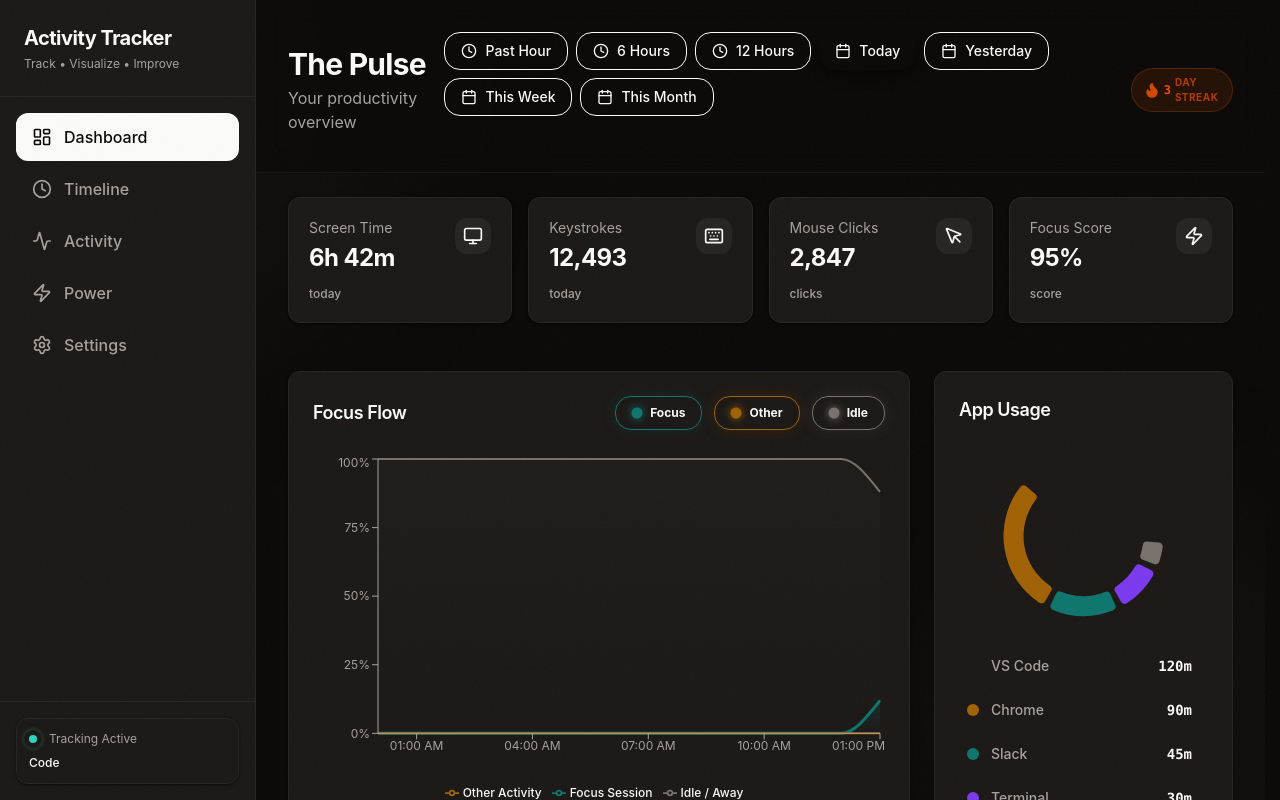
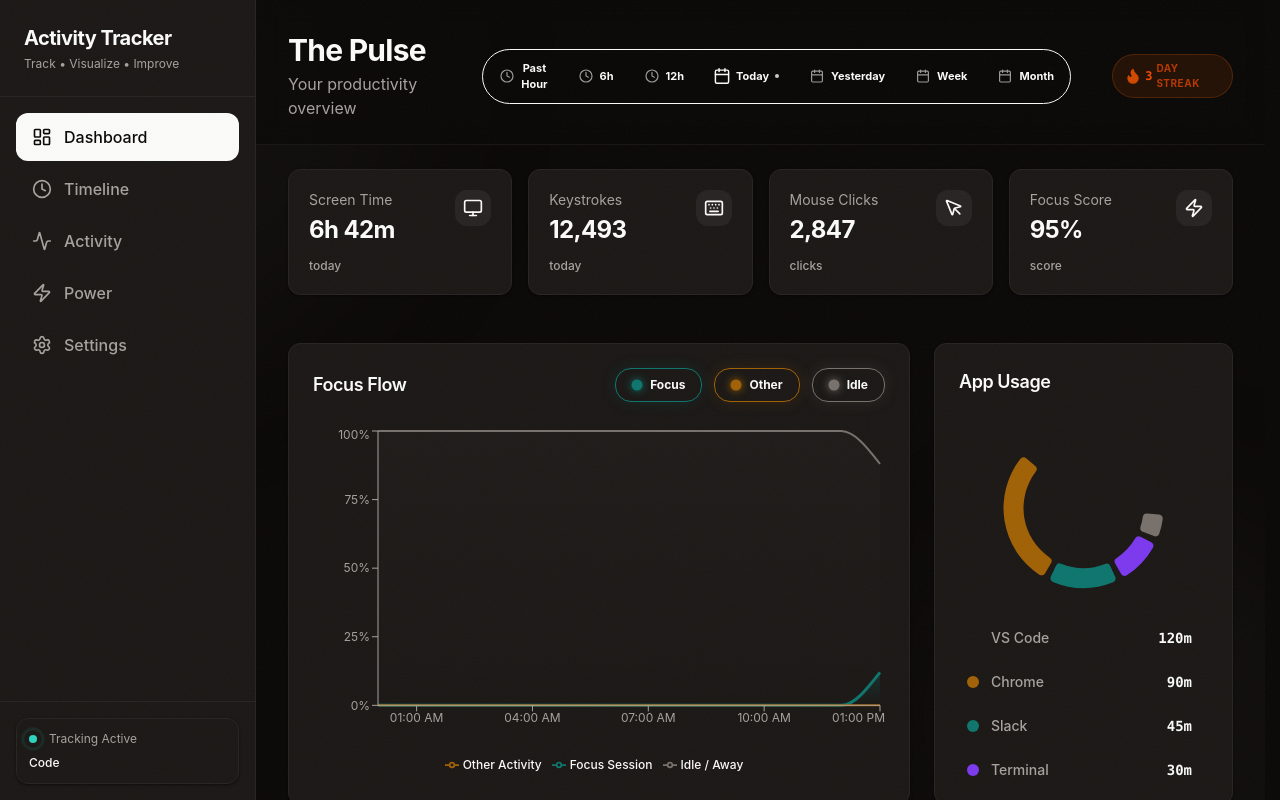
Before and after one commit to unfoldingdimensions/Activity_Tracker, a React (Vite) app: page / in a window 1280 px wide. Built offline with nearby package versions, Linux system fonts and the light colour scheme.

Commit message:
feat: implement dashboard time range filters and update timeline

```diff
--- a/src/components/dashboard/TimeRangeFilter.tsx
+++ b/src/components/dashboard/TimeRangeFilter.tsx
@@ -1,5 +1,7 @@
 import React from 'react';
 import { Calendar, Clock } from 'lucide-react';
+import { motion } from 'framer-motion';
+
 
 export type TimeRange =
     | 'past_hour'
@@ -17,33 +19,52 @@ interface TimeRangeFilterProps {
 
 const RANGES: { value: TimeRange; label: string; icon: React.ReactNode }[] = [
     { value: 'past_hour', label: 'Past Hour', icon: <Clock className="w-4 h-4" /> },
-    { value: 'past_6h', label: '6 Hours', icon: <Clock className="w-4 h-4" /> },
-    { value: 'past_12h', label: '12 Hours', icon: <Clock className="w-4 h-4" /> },
+    { value: 'past_6h', label: '6h', icon: <Clock className="w-4 h-4" /> },
+    { value: 'past_12h', label: '12h', icon: <Clock className="w-4 h-4" /> },
     { value: 'today', label: 'Today', icon: <Calendar className="w-4 h-4" /> },
     { value: 'yesterday', label: 'Yesterday', icon: <Calendar className="w-4 h-4" /> },
-    { value: 'this_week', label: 'This Week', icon: <Calendar className="w-4 h-4" /> },
-    { value: 'this_month', label: 'This Month', icon: <Calendar className="w-4 h-4" /> },
+    { value: 'this_week', label: 'Week', icon: <Calendar className="w-4 h-4" /> },
+    { value: 'this_month', label: 'Month', icon: <Calendar className="w-4 h-4" /> },
 ];
 
 export const TimeRangeFilter: React.FC<TimeRangeFilterProps> = ({ value, onChange }) => {
     return (
-        <div className="flex flex-wrap gap-2 mb-8">
-            {RANGES.map((range) => (
+        <div className="flex items-center gap-1.5 p-1 rounded-full bg-secondary/30 border border-border/40 backdrop-blur-md">
+            {RANGES.map((range) => {
+                const isActive = value === range.value;
+                return (
                     <button
                         key={range.value}
                         onClick={() => onChange(range.value)}
                         className={`
-                        flex items-center gap-2 px-4 py-2 rounded-xl text-sm font-medium transition-all duration-200 btn-press
-                        ${value === range.value
-                            ? 'bg-primary text-primary-foreground shadow-lg shadow-primary/10'
-                            : 'bg-secondary text-muted-foreground hover:bg-muted hover:text-foreground border border-border'
+                            relative flex items-center gap-1.5 px-3 py-1.5 rounded-full text-[11px] font-bold transition-all duration-300 btn-press
+                            ${isActive
+                                ? 'text-primary-foreground'
+                                : 'text-muted-foreground hover:text-foreground hover:bg-muted/30'
                             }
                         `}
                     >
+                        {isActive && (
+                            <motion.div
+                                layoutId="activeRange"
+                                className="absolute inset-0 bg-primary rounded-full -z-10 shadow-[0_0_12px_rgba(var(--primary-rgb),0.4)]"
+                                transition={{ type: "spring", bounce: 0.2, duration: 0.6 }}
+                            />
+                        )}
+                        <span className={`${isActive ? 'opacity-100 scale-110' : 'opacity-60 scale-90'} transition-transform`}>
                             {range.icon}
-                    {range.label}
+                        </span>
+                        <span>{range.label}</span>
+                        {isActive && (
+                            <motion.div
+                                initial={{ scale: 0 }}
+                                animate={{ scale: 1 }}
+                                className="w-1 h-1 rounded-full bg-current opacity-80"
+                            />
+                        )}
                     </button>
-            ))}
+                );
+            })}
         </div>
     );
 };
--- a/src/pages/Dashboard.tsx
+++ b/src/pages/Dashboard.tsx
@@ -85,8 +85,9 @@ export function Dashboard() {
                 title="The Pulse"
                 subtitle="Your productivity overview"
                 actions={
-                    <div className="flex items-center gap-3">
+                    <div className="flex items-center gap-4">
                         <TimeRangeFilter value={timeRange} onChange={setTimeRange} />
+                        <div className="w-[1px] h-6 bg-border/40 mx-1" />
                         <StreakCounter />
                     </div>
                 }
@@ -94,6 +95,7 @@ export function Dashboard() {
 
             {/* Content */}
             <div className="p-8 pt-6 space-y-12 flex-1">
+
                 {/* 1. Primary Metrics */}
                 <motion.div
                     variants={containerVariants}
--- a/src/pages/Timeline.tsx
+++ b/src/pages/Timeline.tsx
@@ -70,18 +70,14 @@ export function Timeline() {
             label = 'This Month';
         }
 
-        const toLocalIso = (d: Date) => {
-            const offset = d.getTimezoneOffset() * 60000;
-            return new Date(d.getTime() - offset).toISOString().slice(0, -1);
+        return {
+            startIso: start.toISOString(),
+            endIso: end.toISOString(),
+            startDate: start.toISOString().split('T')[0],
+            endDate: end.toISOString().split('T')[0],
+            rangeLabel: label,
         };
 
-        return {
-            startIso: toLocalIso(start),
-            endIso: toLocalIso(end),
-            startDate: toLocalIso(start).split('T')[0],
-            endDate: toLocalIso(end).split('T')[0],
-            rangeLabel: label,
-        };
     }, [range]);
 
     // Fetch Data
@@ -109,9 +105,10 @@ export function Timeline() {
         const groups: { [key: string]: typeof displayEvents } = {};
 
         displayEvents.forEach((event) => {
-            const date = event.timestamp.split('T')[0];
-            const hour = event.timestamp.split('T')[1]?.substring(0, 2) || '00';
-            const key = `${date} ${hour}:00`;
+            const dateObj = new Date(event.timestamp);
+            const dateStr = dateObj.toLocaleDateString([], { year: 'numeric', month: '2-digit', day: '2-digit' });
+            const hour = dateObj.getHours().toString().padStart(2, '0');
+            const key = `${dateStr} ${hour}:00`;
             if (!groups[key]) groups[key] = [];
             groups[key].push(event);
         });
@@ -120,6 +117,7 @@ export function Timeline() {
             .map(([time, items]) => ({ time, items }))
             .sort((a, b) => b.time.localeCompare(a.time));
     }, [displayEvents]);
+
 
     const isLoading = selectedApp
         ? appEventsLoading
@@ -273,9 +271,8 @@ export function Timeline() {
                                                                     {event.process_name?.replace('.exe', '')}
                                                                 </span>
                                                                 <span className="text-xs text-[var(--muted-foreground)] bg-[var(--secondary)] px-2 py-0.5 rounded-full font-mono flex-shrink-0">
-                                                                    {event.timestamp
-                                                                        .split('T')[1]
-                                                                        .substring(0, 8)}
+                                                                    {new Date(event.timestamp).toLocaleTimeString([], { hour: '2-digit', minute: '2-digit', second: '2-digit' })}
+
                                                                 </span>
                                                             </div>
                                                             <p className="text-sm text-[var(--muted-foreground)] mt-1 truncate max-w-md">
```
Lines whose indentation alone changed are shown as unchanged.
